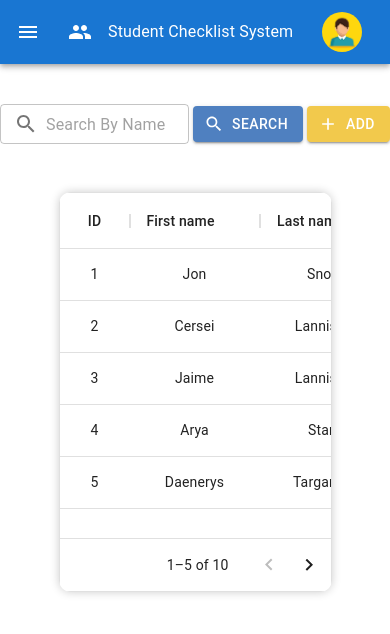
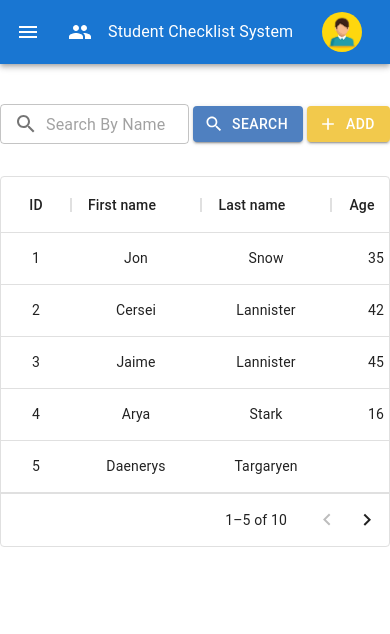
Before and after one commit to PavaretWisarut/student-check, a React (Vite) app in the folder frontend/: page /studentlist in a window 390 px wide. Shown: the top 634 px of the page. Built offline with nearby package versions, Linux system fonts and the light colour scheme.

Commit message:
Update Link in Navbar And Responsive Studentlist

```diff
--- a/frontend/package.json
+++ b/frontend/package.json
@@ -16,7 +16,6 @@
     "@mui/icons-material": "^5.11.16",
     "@mui/material": "^5.13.5",
     "@mui/styled-engine-sc": "^5.12.0",
-    "@mui/x-data-grid": "^6.9.0",
     "react": "^18.2.0",
     "react-dom": "^18.2.0",
     "react-pro-sidebar": "^1.1.0-alpha.1",
@@ -24,6 +23,7 @@
     "styled-components": "^5.3.11"
   },
   "devDependencies": {
+    "@mui/x-data-grid": "^6.9.0",
     "@types/react": "^18.0.37",
     "@types/react-dom": "^18.0.11",
     "@typescript-eslint/eslint-plugin": "^5.59.0",
--- a/frontend/src/components/Navbar.tsx
+++ b/frontend/src/components/Navbar.tsx
@@ -70,7 +70,8 @@ export default function MenuAppBar() {
           </IconButton>
           <PeopleIcon />
           <Muilink
-            href="/studentlist"
+           component={Link}
+            to="/studentlist"
             underline="none"
             variant="h6"
             sx={{ flexGrow: 1, ml: 2, color: "white" }}
@@ -178,12 +179,16 @@ export default function MenuAppBar() {
             <ListItemText primary="Calculate Miss" />
           </ListItem>
           <Divider />
-          <ListItem button sx={{ mt: 2 }}>
+
+          <Muilink component={Link} to="/" sx={{ textDecoration: "none", color: "#000000DE" }}>
+          <ListItem button sx={{mt: 2}}>
             <ListItemIcon>
               <LogoutIcon />
             </ListItemIcon>
             <ListItemText primary="Log out" />
           </ListItem>
+          </Muilink>
+
         </List>
       </Drawer>
     </Box>
--- a/frontend/src/pages/Studentlist.tsx
+++ b/frontend/src/pages/Studentlist.tsx
@@ -5,6 +5,8 @@ import {
   GridValueGetterParams,
   GridCellParams,
 } from "@mui/x-data-grid";
+import { useTheme } from "@mui/material/styles";
+import useMediaQuery from "@mui/material/useMediaQuery";
 import { Box, Button, TextField, InputAdornment } from "@mui/material";
 import Navbar from "../components/Navbar";
 import EditIcon from "@mui/icons-material/Edit";
@@ -168,7 +170,6 @@ const columns: GridColDef[] = [
             sx={{
               backgroundColor: "#FF6962",
               ":hover": { backgroundColor: "red" },
-
             }}
             startIcon={<DeleteIcon />}
           >
@@ -194,6 +195,9 @@ const rows = [
 ];
 
 function Studentlist() {
+  const theme = useTheme();
+  const isMobileOrTablet = useMediaQuery(theme.breakpoints.down("md"));
+  const gridWidth = isMobileOrTablet ? "100%" : "65%";
   return (
     <div>
       <Navbar />
@@ -229,7 +233,6 @@ function Studentlist() {
             size="small"
             sx={{
               width: "50%",
-
             }}
           />
 
@@ -259,9 +262,9 @@ function Studentlist() {
             Add
           </Button>
         </Box>
-        <Box
+        {/* <Box
           sx={{
-            width: "70%",
+            width: "100%",
             overflowX: "auto",
             height: 400,
             backgroundColor: "white",
@@ -270,7 +273,7 @@ function Studentlist() {
             mt: 6,
             boxShadow: "0px 0px 10px rgba(0, 0, 0, 0.2)",
           }}
-        >
+        > */}
         <DataGrid
           rows={rows}
           columns={columns}
@@ -281,8 +284,9 @@ function Studentlist() {
           }}
           pageSizeOptions={[5, 10]}
           disableColumnSelector
+          sx={{ width: gridWidth, overflowX: "auto" , mt: 4 }}
         />
-        </Box>
+        {/* </Box> */}
       </Box>
     </div>
   );
```
Also changed, not shown: 1 other file (tests, documents, lock files or other folders). Lines whose indentation alone changed are shown as unchanged.
